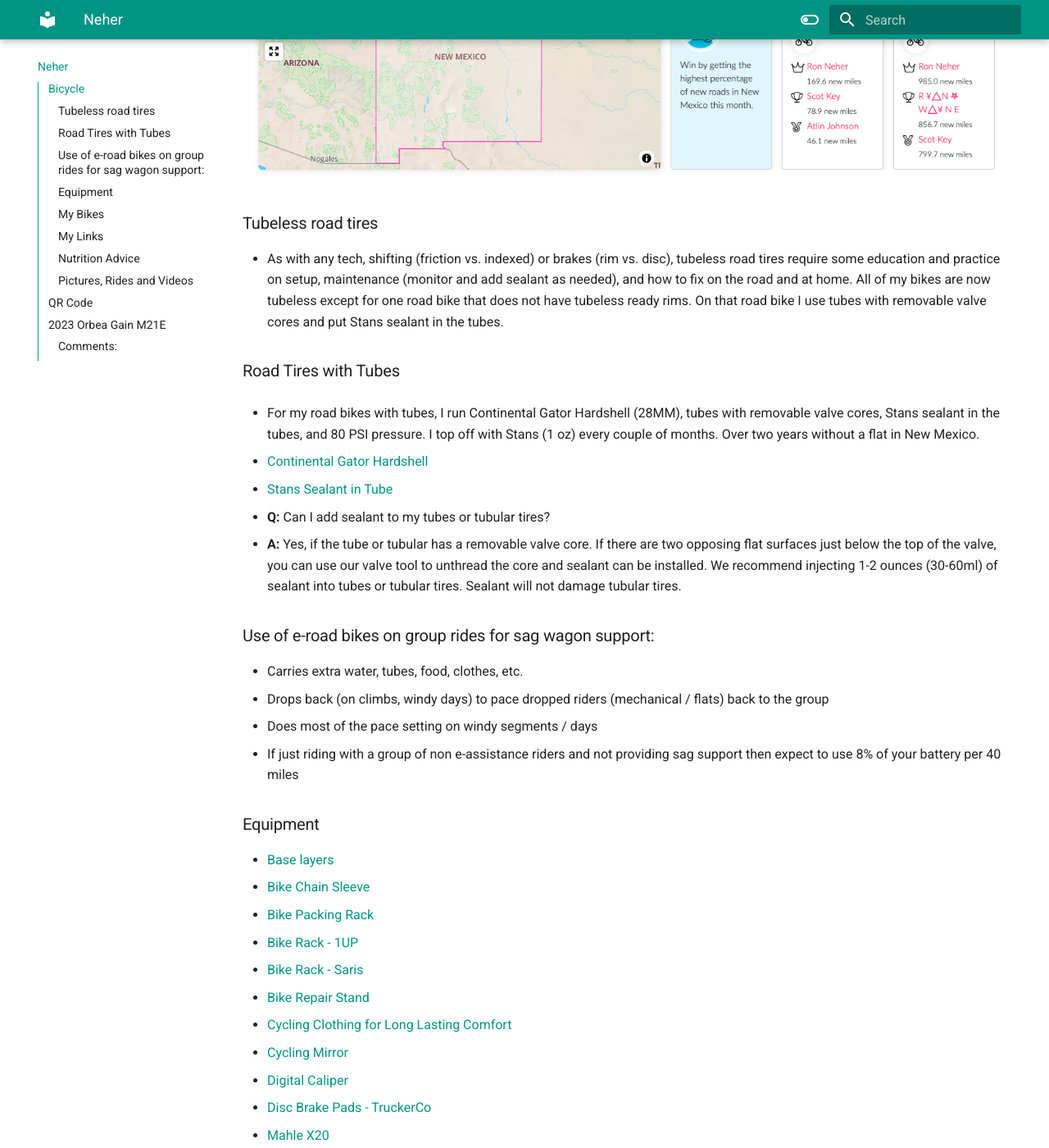
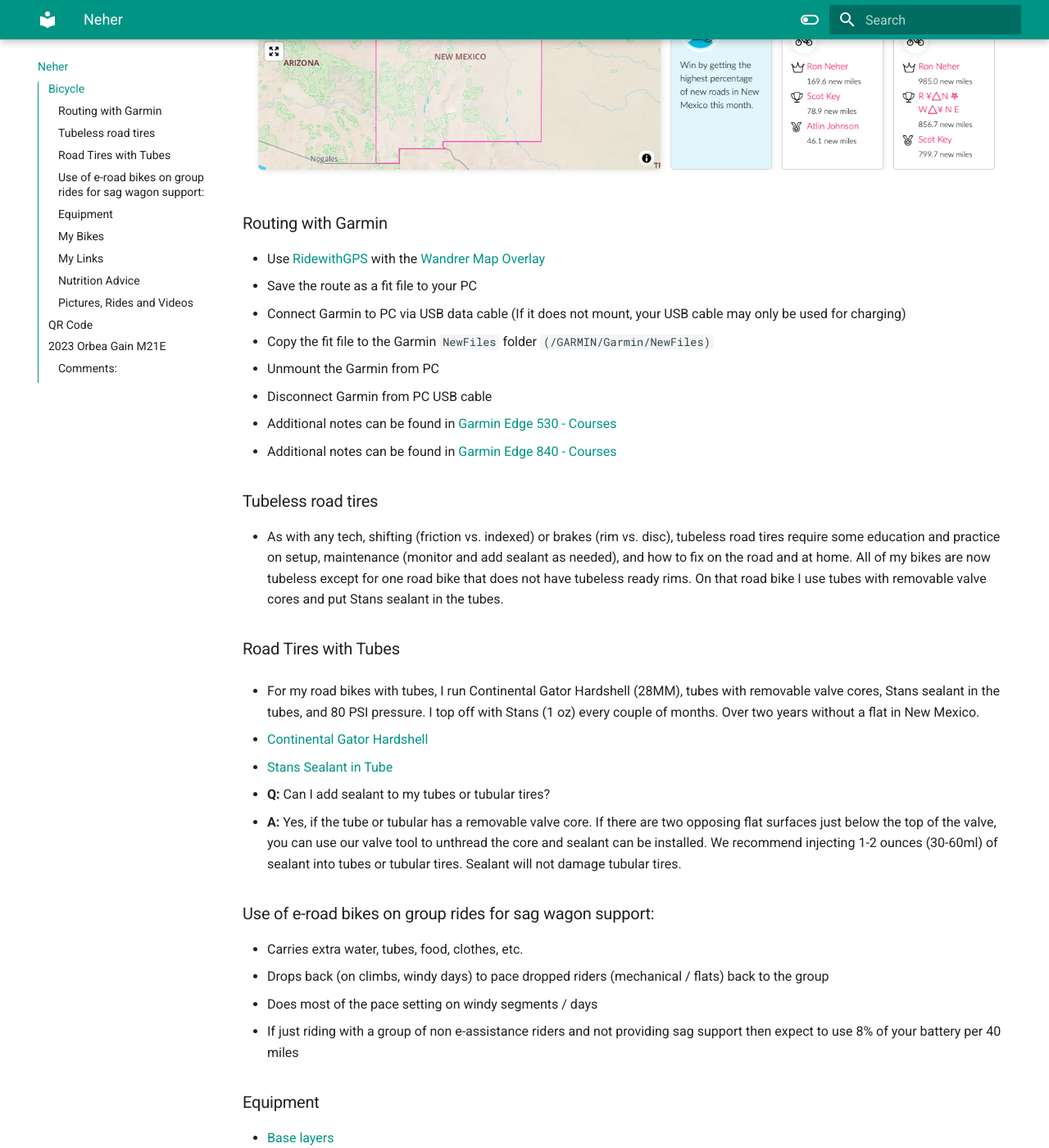
Before and after one commit to rneher-igel/Neher, an MkDocs documentation site: the page built from docs/index.md, in a window 1280 px wide and 1400 px high, scrolled down 1352 px. Shown: the whole window at 82% size. Built offline with MkDocs 1.6.1 and Material for MkDocs 9.7.7, drawn with Linux system fonts in a browser that asks for light colours; some of the changed text lies outside the part shown.

Commit message:
Garmin routing

```diff
--- a/docs/index.md
+++ b/docs/index.md
@@ -22,6 +22,18 @@
     - [How to use the Wandrer browser extension](https://wandrer.earth/install_extension)
 
 ![image02](Docs/Images/wandrer-2023-nm.png)
+
+### Routing with Garmin
+
+- Use [RidewithGPS](https://ridewithgps.com/routes/new) with the [Wandrer Map Overlay](https://wandrer.earth/install_extension)
+- Save the route as a fit file to your PC
+- Connect Garmin to PC via USB data cable (If it does not mount, your USB cable may only be used for charging)
+- Copy the fit file to the Garmin `NewFiles` folder `(/GARMIN/Garmin/NewFiles)`
+- Unmount the Garmin from PC
+- Disconnect Garmin from PC USB cable
+- Additional notes can be found in [Garmin Edge 530 - Courses](https://www8.garmin.com/manuals/webhelp/edge530/EN-US/GUID-7416CBA5-CEA0-45A5-B7D8-4D9B36419E6B.html)
+- Additional notes can be found in [Garmin Edge 840 - Courses](https://www8.garmin.com/manuals/webhelp/GUID-16B12CFE-F96E-4DE9-9F5F-8C4A5936D3B9/EN-US/GUID-7416CBA5-CEA0-45A5-B7D8-4D9B36419E6B.html)
+
 
 ### Tubeless road tires
 
@@ -49,6 +61,7 @@
 
 - [Base layers](https://merino.tech/)
 - [Bike Chain Sleeve](http://www.whitelightningco.com/products/johnnys/chain-johnny)
+- [Bike Computers - Garmin](https://www.garmin.com/en-US/c/sports-fitness/cycling-bike-computers-bike-radar-power-meter-headlights)
 - [Bike Packing Rack](https://aeroe.com/)
 - [Bike Rack - 1UP](https://1up-usa.com/)
 - [Bike Rack - Saris](https://saris.com/collections/racks)
```
